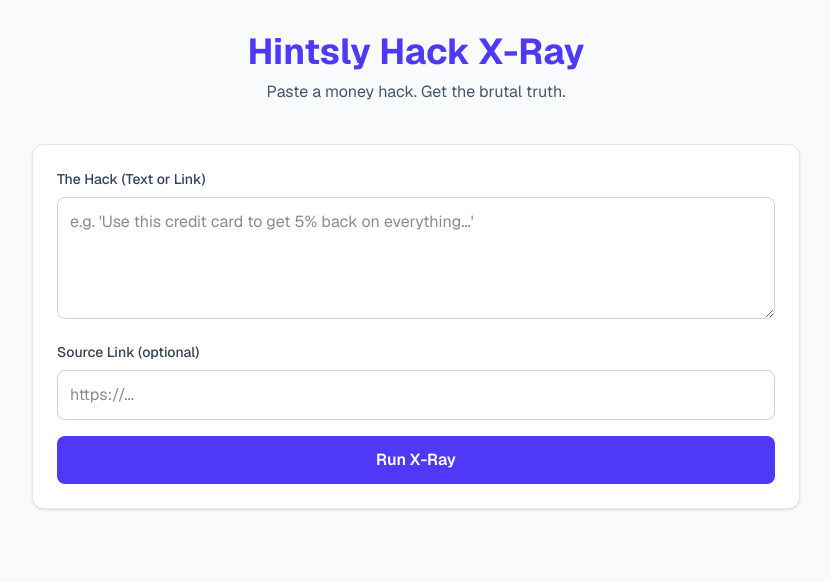
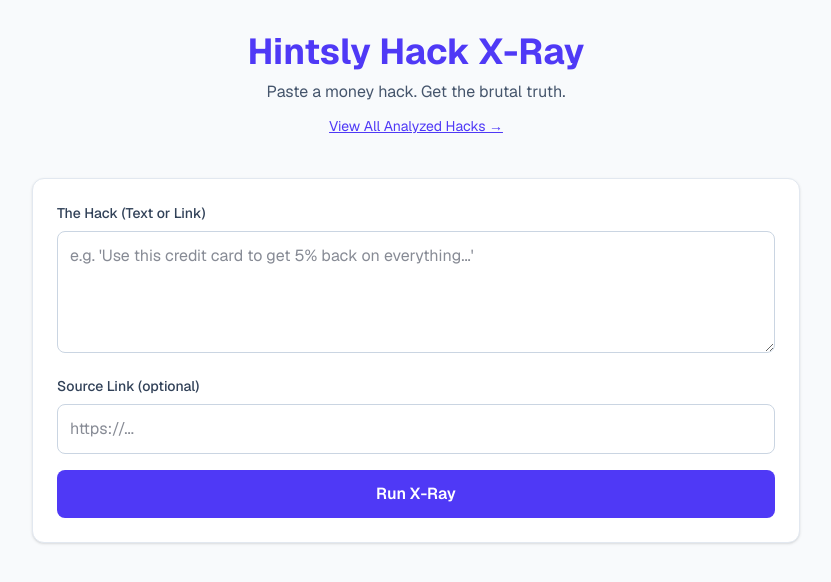
Before and after one commit to LignumBlocks/hacks-xray-simulator, a Next.js app: page /hack-xray in a window 1280 px wide. Shown: the top 582 px of the page, without its empty margins (224-1055 px from the left). Built offline with nearby package versions, Linux system fonts and the light colour scheme.

Commit message:
feat: add admin hacks page link and re-enable YouTube audio fetcher temp file cleanup

```diff
--- a/src/app/hack-xray/page.tsx
+++ b/src/app/hack-xray/page.tsx
@@ -89,6 +89,12 @@
                 <header className="mb-10 text-center">
                     <h1 className="text-4xl font-bold text-indigo-600 mb-2">Hintsly Hack X-Ray</h1>
                     <p className="text-slate-600">Paste a money hack. Get the brutal truth.</p>
+                    <a
+                        href="/admin/hacks"
+                        className="inline-block mt-3 text-sm text-indigo-600 hover:text-indigo-800 underline"
+                    >
+                        View All Analyzed Hacks →
+                    </a>
                 </header>
 
                 <form onSubmit={handleSubmit} className="bg-white p-6 rounded-xl shadow-sm border border-slate-200 mb-8">
--- a/src/infrastructure/youtube/YouTubeAudioFetcher.ts
+++ b/src/infrastructure/youtube/YouTubeAudioFetcher.ts
@@ -140,20 +140,18 @@
             // Create a read stream from the temp file
             const audioStream = fs.createReadStream(tempFile);
 
-            // DISABLED: Clean up temp file for debugging
-            // audioStream.on('end', () => {
-            //     console.log(`[YouTubeAudioFetcher] Cleaning up temp file: ${tempFile}`);
-            //     fs.unlink(tempFile, (err) => {
-            //         if (err) console.error(`[YouTubeAudioFetcher] Failed to delete temp file:`, err);
-            //     });
-            // });
+            // Clean up temp file after stream is consumed
+            audioStream.on('end', () => {
+                console.log(`[YouTubeAudioFetcher] Cleaning up temp file: ${tempFile}`);
+                fs.unlink(tempFile, (err) => {
+                    if (err) console.error(`[YouTubeAudioFetcher] Failed to delete temp file:`, err);
+                });
+            });
 
-            // audioStream.on('error', () => {
-            //     // Also clean up on error
-            //     fs.unlink(tempFile, () => {});
-            // });
-
-            console.log(`[YouTubeAudioFetcher] TEMP FILE KEPT FOR DEBUGGING: ${tempFile}`);
+            audioStream.on('error', () => {
+                // Also clean up on error
+                fs.unlink(tempFile, () => { });
+            });
 
             return audioStream;
 
```
